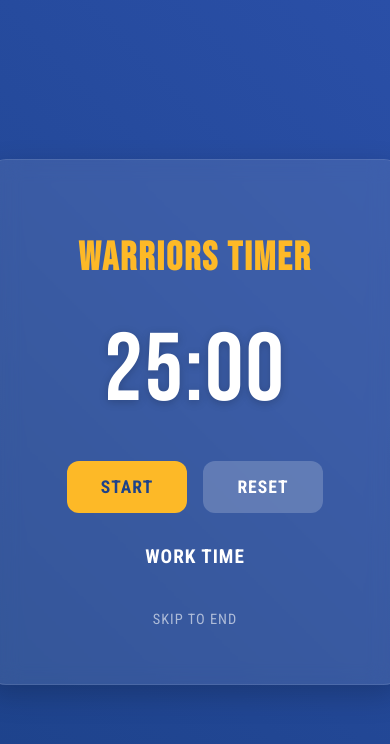
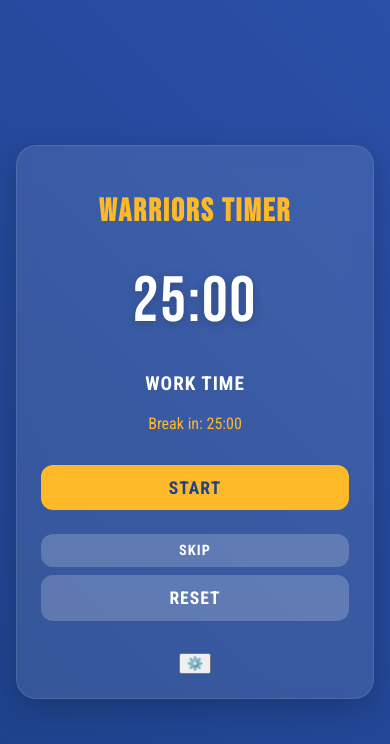
Before and after one commit to jmcbirney99/project1-pomodoro, a plain HTML site: page index.html in a window 390 px wide. Drawn offline with Linux system fonts and the light colour scheme.

Commit message:
Updated ux

```diff
--- a/index.html
+++ b/index.html
@@ -10,17 +10,19 @@
 <body>
     <div class="container">
         <h1>Warriors Timer</h1>
-        <div class="timer">
+        <div class="timer" role="timer" aria-label="Pomodoro Timer">
             <span id="minutes">25</span>:<span id="seconds">00</span>
-        </div>
-        <div class="controls">
-            <button id="toggle">Start</button>
-            <button id="reset" class="secondary">Reset</button>
         </div>
         <div class="status">
             <p id="status-text">Work Time</p>
+            <p id="next-up" class="next-up">Break in: <span id="time-remaining"></span></p>
         </div>
-        <button id="skip">Skip to end</button>
+        <div class="controls">
+            <button id="toggle" aria-label="Start or pause timer">Start</button>
+            <button id="skip" class="secondary" aria-label="Skip to next session">Skip</button>
+            <button id="reset" class="secondary" aria-label="Reset timer">Reset</button>
+        </div>
+        <button id="settings" class="icon-button" aria-label="Settings">⚙️</button>
     </div>
     <script src="script.js"></script>
 </body>
--- a/script.js
+++ b/script.js
@@ -10,6 +10,17 @@
 
 const WORK_TIME = 25 * 60;
 const BREAK_TIME = 5 * 60;
+
+const NOTIFICATION_MESSAGES = {
+    work: {
+        title: 'Break Time!',
+        message: 'Great job! Time for a well-deserved break.'
+    },
+    break: {
+        title: 'Work Time!',
+        message: 'Break is over. Let\'s focus on the next task!'
+    }
+};
 
 async function sendNotification(title, message) {
     // First try to get permission if we don't have it
@@ -32,6 +43,15 @@
     minutesDisplay.textContent = minutes.toString().padStart(2, '0');
     secondsDisplay.textContent = seconds.toString().padStart(2, '0');
     document.title = `${minutes}:${seconds.toString().padStart(2, '0')} - Pomodoro`;
+
+    const totalTime = isWorkTime ? WORK_TIME : BREAK_TIME;
+    const progress = Math.round((timeLeft / totalTime) * 100);
+    document.documentElement.style.setProperty('--progress', `${progress}%`);
+
+    const nextUpSpan = document.getElementById('time-remaining');
+    if (nextUpSpan) {
+        nextUpSpan.textContent = `${minutes}:${seconds.toString().padStart(2, '0')}`;
+    }
 }
 
 function toggleTimer() {
@@ -51,11 +71,8 @@
                 toggleButton.textContent = 'Start';
                 toggleButton.classList.remove('paused');
 
-                const message = isWorkTime
-                    ? 'Break is over! Time to work bitch!'
-                    : 'Work session complete! Take a break bitch!';
-
-                sendNotification('Pomodoro Timer', message);
+                const { title, message } = getNotificationMessage();
+                sendNotification(title, message);
             }
         }, 1000);
         toggleButton.textContent = 'Pause';
@@ -92,12 +109,14 @@
         toggleButton.classList.remove('paused');
         updateDisplay();
 
-        const message = isWorkTime
-            ? 'Break is over! Time to work bitch!'
-            : 'Work session complete! Take a break bitch!';
+        const { title, message } = getNotificationMessage();
+        sendNotification(title, message);
+    }
+}
 
-        sendNotification('Pomodoro Timer', message);
-    }
+function getNotificationMessage() {
+    const type = isWorkTime ? 'work' : 'break';
+    return NOTIFICATION_MESSAGES[type];
 }
 
 // Initialize
--- a/styles.css
+++ b/styles.css
@@ -15,17 +15,19 @@
 .container {
     text-align: center;
     background-color: rgba(255, 255, 255, 0.1);
-    padding: 3rem;
+    padding: clamp(1.5rem, 5vw, 3rem);
     border-radius: 20px;
     box-shadow: 0 10px 30px rgba(0, 0, 0, 0.2);
-    min-width: 320px;
+    width: min(90%, 400px);
+    margin: 1rem;
     backdrop-filter: blur(10px);
     border: 1px solid rgba(255, 255, 255, 0.1);
+    position: relative;
 }
 
 h1 {
     font-family: 'Bebas Neue', sans-serif;
-    font-size: 2.5rem;
+    font-size: clamp(2rem, 5vw, 2.5rem);
     margin-bottom: 2rem;
     color: #FDB927;
     letter-spacing: 2px;
@@ -34,7 +36,7 @@
 
 .timer {
     font-family: 'Bebas Neue', sans-serif;
-    font-size: 6rem;
+    font-size: clamp(4rem, 12vw, 6rem);
     margin: 2rem 0;
     font-variant-numeric: tabular-nums;
     color: white;
@@ -47,21 +49,23 @@
     gap: 1rem;
     justify-content: center;
     margin: 2rem 0;
+    flex-wrap: wrap;
 }
 
 .controls button {
     font-family: 'Roboto Condensed', sans-serif;
     font-size: 1.1rem;
     font-weight: 700;
-    padding: 1rem 2rem;
+    padding: 0.8rem 1.5rem;
     cursor: pointer;
     color: #1D428A;
     border: none;
     border-radius: 12px;
-    min-width: 120px;
+    min-width: 100px;
     transition: all 0.2s ease;
     text-transform: uppercase;
     letter-spacing: 1px;
+    flex: 1;
 }
 
 #toggle {
@@ -118,3 +122,14 @@
 #skip:hover {
     color: #FDB927;
 }
+
+@media (max-width: 480px) {
+    .controls {
+        flex-direction: column;
+        gap: 0.5rem;
+    }
+
+    .controls button {
+        width: 100%;
+    }
+}
```
